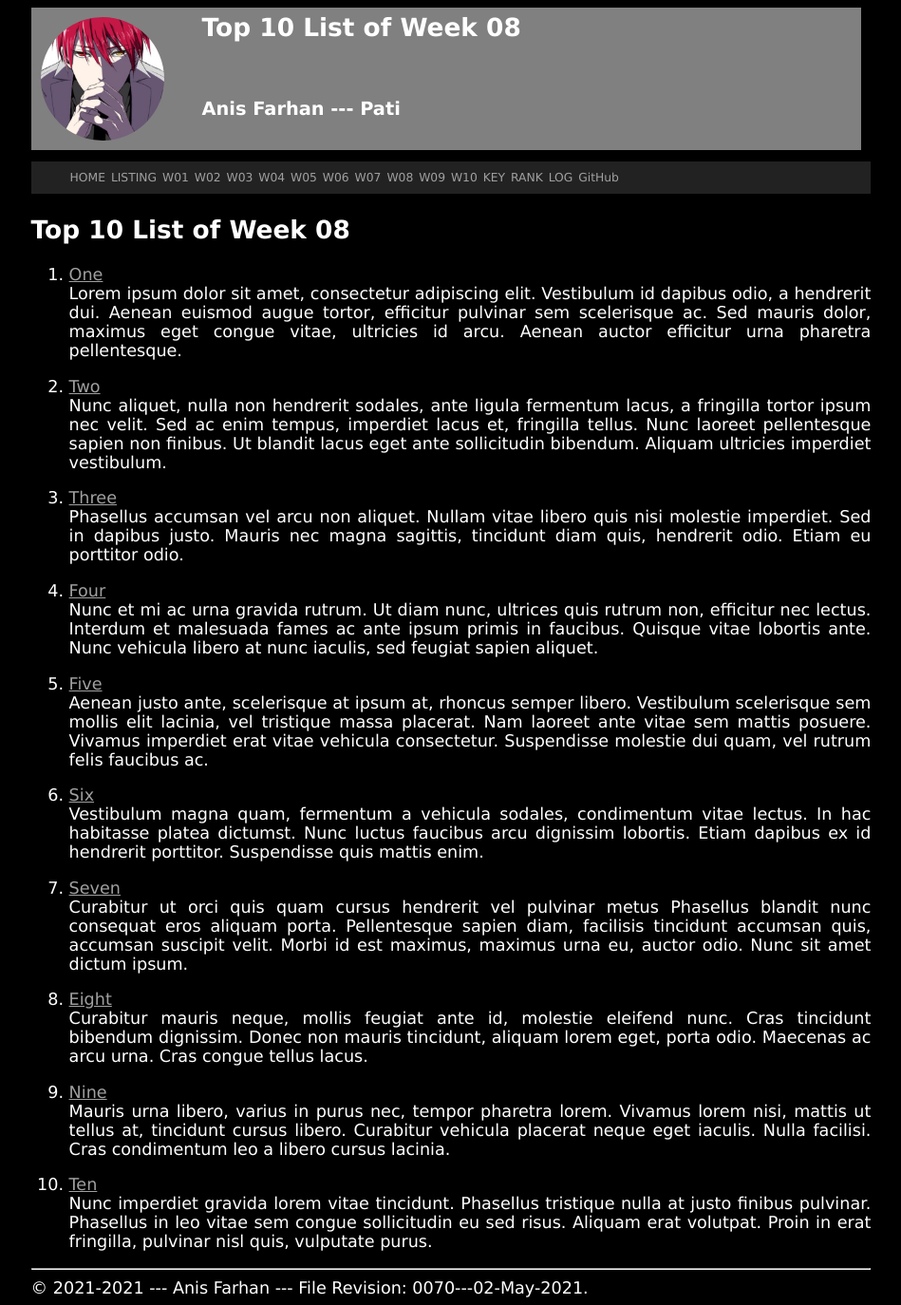
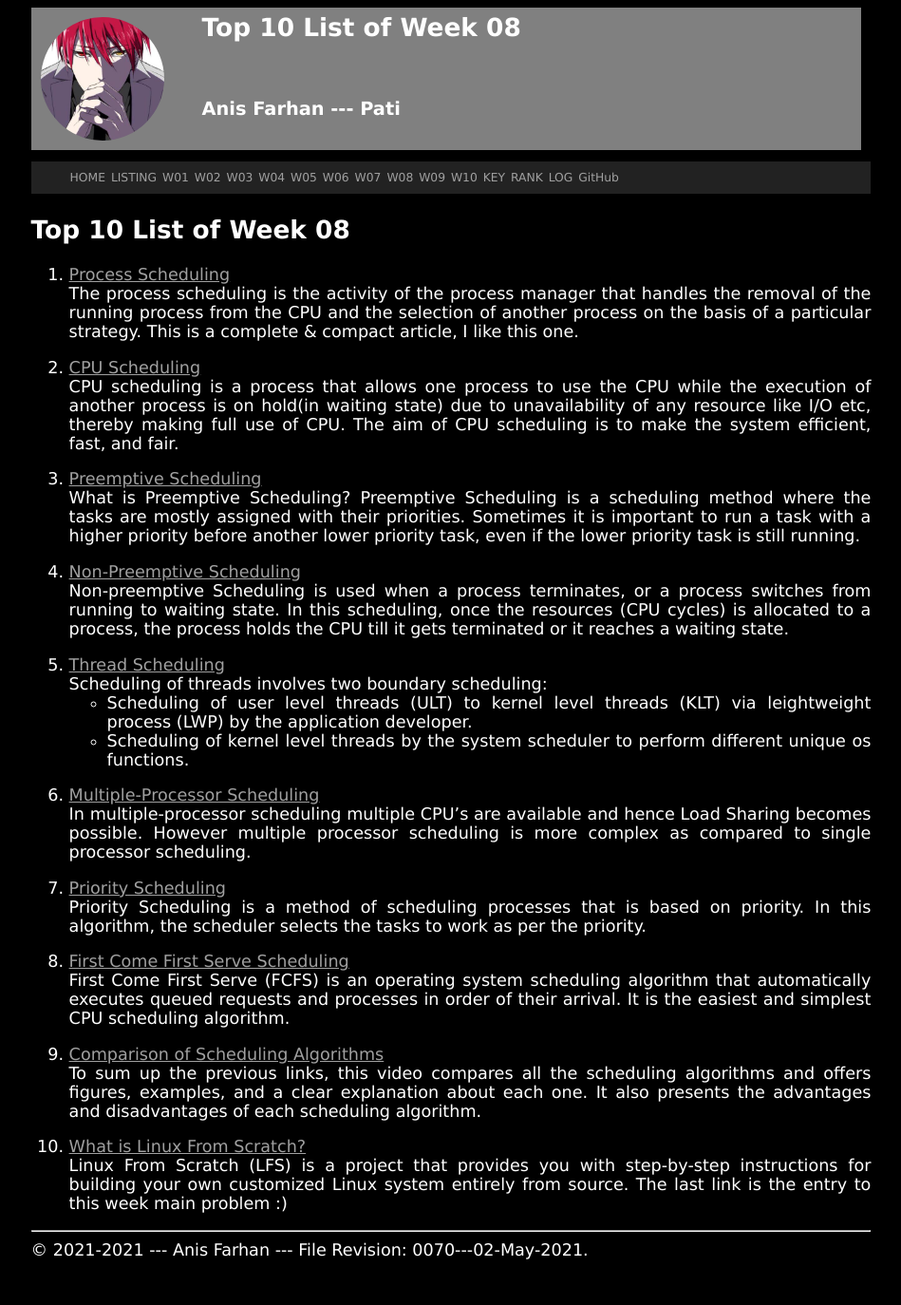
Before and after one commit to anisfarhan/os211, a Jekyll site: the page built from w08.md, in a window 1280 px wide. Shown: the whole page at 95% size, without its empty margins (165-1114 px from the left). Built offline with Jekyll 4.4.1, drawn with Linux system fonts in a browser that asks for light colours; our own code applies the rules of GitHub Pages for plain Markdown files; after the commit the page ends 1334 px from its top, so only the background shows below that.

Commit message:
OS211 anisfarhan

```diff
--- a/TXT/myrank.txt
+++ b/TXT/myrank.txt
@@ -25,3 +25,7 @@ ZCZC W05 aryudaokta
 ZCZC W06 ansqee
 ZCZC W06 asfiowilma
 ZCZC W06 antoniusanggito
+# Week 07
+ZCZC W06 asfiowilma
+ZCZC W06 arsyandatj
+ZCZC W06 arroganthooman
--- a/w08.md
+++ b/w08.md
@@ -5,72 +5,35 @@ permalink: /W08/
 
 # Top 10 List of Week 08
 
-1. [One](https://en.wikipedia.org/wiki/1)<br>
-Lorem ipsum dolor sit amet, consectetur adipiscing elit.
-Vestibulum id dapibus odio, a hendrerit dui.
-Aenean euismod augue tortor, efficitur pulvinar sem scelerisque ac.
-Sed mauris dolor, maximus eget congue vitae, ultricies id arcu.
-Aenean auctor efficitur urna pharetra pellentesque.
+1. [Process Scheduling](https://www.tutorialspoint.com/operating_system/os_process_scheduling.htm)<br>
+The process scheduling is the activity of the process manager that handles the removal of the running process from the CPU and the selection of another process on the basis of a particular strategy. This is a complete & compact article, I like this one.
 
-2. [Two](https://en.wikipedia.org/wiki/2)<br>
-Nunc aliquet, nulla non hendrerit sodales, ante ligula fermentum lacus, a fringilla tortor ipsum nec velit.
-Sed ac enim tempus, imperdiet lacus et, fringilla tellus.
-Nunc laoreet pellentesque sapien non finibus.
-Ut blandit lacus eget ante sollicitudin bibendum.
-Aliquam ultricies imperdiet vestibulum.
+2. [CPU Scheduling](https://www.studytonight.com/operating-system/cpu-scheduling)<br>
+CPU scheduling is a process that allows one process to use the CPU while the execution of another process is on hold(in waiting state) due to unavailability of any resource like I/O etc, thereby making full use of CPU. The aim of CPU scheduling is to make the system efficient, fast, and fair.
 
-3. [Three](https://en.wikipedia.org/wiki/3)<br>
-Phasellus accumsan vel arcu non aliquet.
-Nullam vitae libero quis nisi molestie imperdiet.
-Sed in dapibus justo.
-Mauris nec magna sagittis, tincidunt diam quis, hendrerit odio.
-Etiam eu porttitor odio.
+3. [Preemptive Scheduling](https://www.guru99.com/preemptive-vs-non-preemptive-scheduling.html)<br>
+What is Preemptive Scheduling?
+Preemptive Scheduling is a scheduling method where the tasks are mostly assigned with their priorities. Sometimes it is important to run a task with a higher priority before another lower priority task, even if the lower priority task is still running.
 
-4. [Four](https://en.wikipedia.org/wiki/4)<br>
-Nunc et mi ac urna gravida rutrum.
-Ut diam nunc, ultrices quis rutrum non, efficitur nec lectus.
-Interdum et malesuada fames ac ante ipsum primis in faucibus.
-Quisque vitae lobortis ante.
-Nunc vehicula libero at nunc iaculis, sed feugiat sapien aliquet.
+4. [Non-Preemptive Scheduling](https://www.geeksforgeeks.org/preemptive-and-non-preemptive-scheduling/)<br>
+Non-preemptive Scheduling is used when a process terminates, or a process switches from running to waiting state. In this scheduling, once the resources (CPU cycles) is allocated to a process, the process holds the CPU till it gets terminated or it reaches a waiting state.
 
-5. [Five](https://en.wikipedia.org/wiki/5)<br>
-Aenean justo ante, scelerisque at ipsum at, rhoncus semper libero.
-Vestibulum scelerisque sem mollis elit lacinia, vel tristique massa placerat.
-Nam laoreet ante vitae sem mattis posuere.
-Vivamus imperdiet erat vitae vehicula consectetur.
-Suspendisse molestie dui quam, vel rutrum felis faucibus ac.
+5. [Thread Scheduling](https://www.geeksforgeeks.org/thread-scheduling/)<br>
+Scheduling of threads involves two boundary scheduling:
+- Scheduling of user level threads (ULT) to kernel level threads (KLT) via leightweight process (LWP) by the application developer.
+- Scheduling of kernel level threads by the system scheduler to perform different unique os functions.
 
-6. [Six](https://en.wikipedia.org/wiki/6)<br>
-Vestibulum magna quam, fermentum a vehicula sodales, condimentum vitae lectus.
-In hac habitasse platea dictumst.
-Nunc luctus faucibus arcu dignissim lobortis.
-Etiam dapibus ex id hendrerit porttitor.
-Suspendisse quis mattis enim.
+6. [Multiple-Processor Scheduling](https://www.geeksforgeeks.org/multiple-processor-scheduling-in-operating-system/)<br>
+In multiple-processor scheduling multiple CPU’s are available and hence Load Sharing becomes possible. However multiple processor scheduling is more complex as compared to single processor scheduling.
 
-7. [Seven](https://en.wikipedia.org/wiki/7)<br>
-Curabitur ut orci quis quam cursus hendrerit vel pulvinar metus
-Phasellus blandit nunc consequat eros aliquam porta.
-Pellentesque sapien diam, facilisis tincidunt accumsan quis, accumsan suscipit velit.
-Morbi id est maximus, maximus urna eu, auctor odio.
-Nunc sit amet dictum ipsum.
+7. [Priority Scheduling](https://www.guru99.com/priority-scheduling-program.html)<br>
+Priority Scheduling is a method of scheduling processes that is based on priority. In this algorithm, the scheduler selects the tasks to work as per the priority.
 
-8. [Eight](https://en.wikipedia.org/wiki/8)<br>
-Curabitur mauris neque, mollis feugiat ante id, molestie eleifend nunc.
-Cras tincidunt bibendum dignissim.
-Donec non mauris tincidunt, aliquam lorem eget, porta odio.
-Maecenas ac arcu urna.
-Cras congue tellus lacus.
+8. [First Come First Serve Scheduling](https://en.wikipedia.org/wiki/8)<br>
+First Come First Serve (FCFS) is an operating system scheduling algorithm that automatically executes queued requests and processes in order of their arrival. It is the easiest and simplest CPU scheduling algorithm.
 
-9. [Nine](https://en.wikipedia.org/wiki/9)<br>
-Mauris urna libero, varius in purus nec, tempor pharetra lorem.
-Vivamus lorem nisi, mattis ut tellus at, tincidunt cursus libero.
-Curabitur vehicula placerat neque eget iaculis.
-Nulla facilisi.
-Cras condimentum leo a libero cursus lacinia.
+9. [Comparison of Scheduling Algorithms](https://unacademy.com/lesson/comparison-of-scheduling-algorithms/BYKW5NJZ)<br>
+To sum up the previous links, this video compares all the scheduling algorithms and offers figures, examples, and a clear explanation about each one. It also presents the advantages and disadvantages of each scheduling algorithm.
 
-10. [Ten](https://en.wikipedia.org/wiki/10)<br>
-Nunc imperdiet gravida lorem vitae tincidunt.
-Phasellus tristique nulla at justo finibus pulvinar.
-Phasellus in leo vitae sem congue sollicitudin eu sed risus.
-Aliquam erat volutpat.
-Proin in erat fringilla, pulvinar nisl quis, vulputate purus.
+10. [What is Linux From Scratch?](https://www.linuxfromscratch.org/lfs/)<br>
+Linux From Scratch (LFS) is a project that provides you with step-by-step instructions for building your own customized Linux system entirely from source. The last link is the entry to this week main problem :)
```
